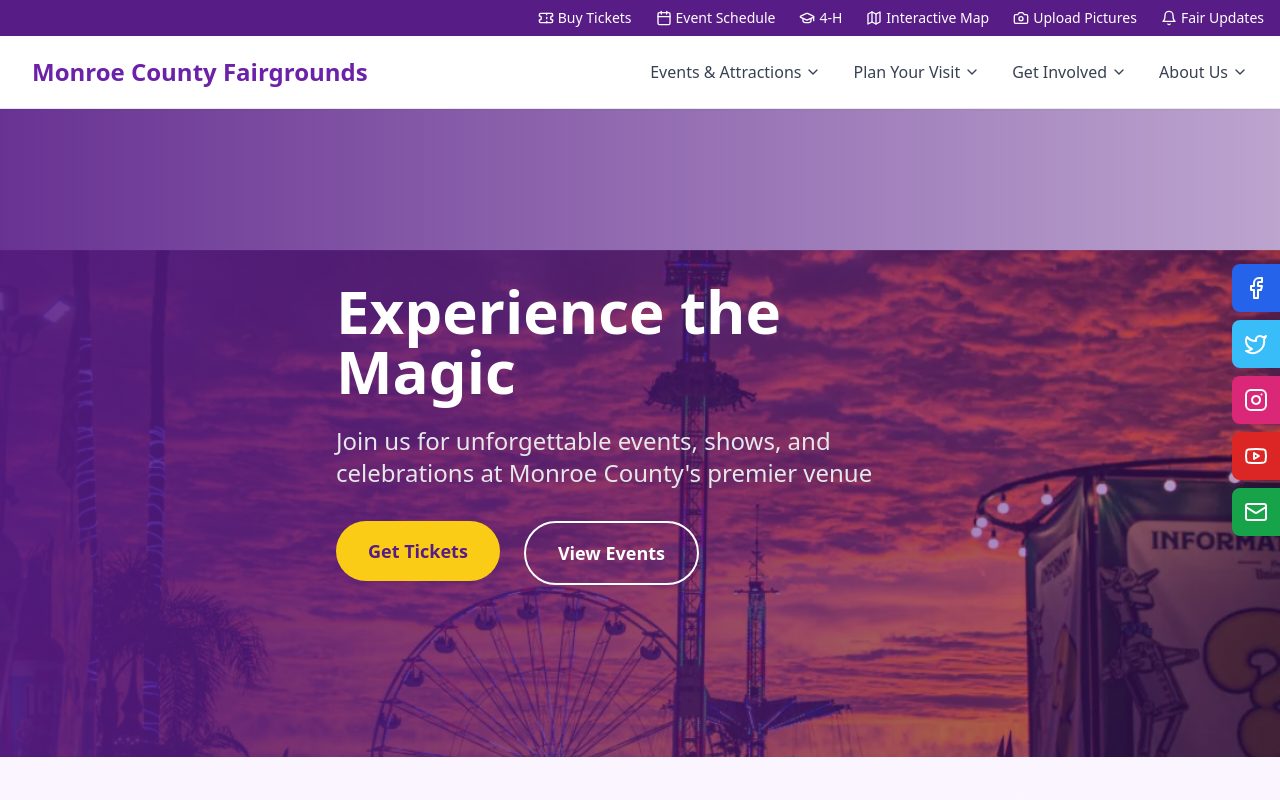
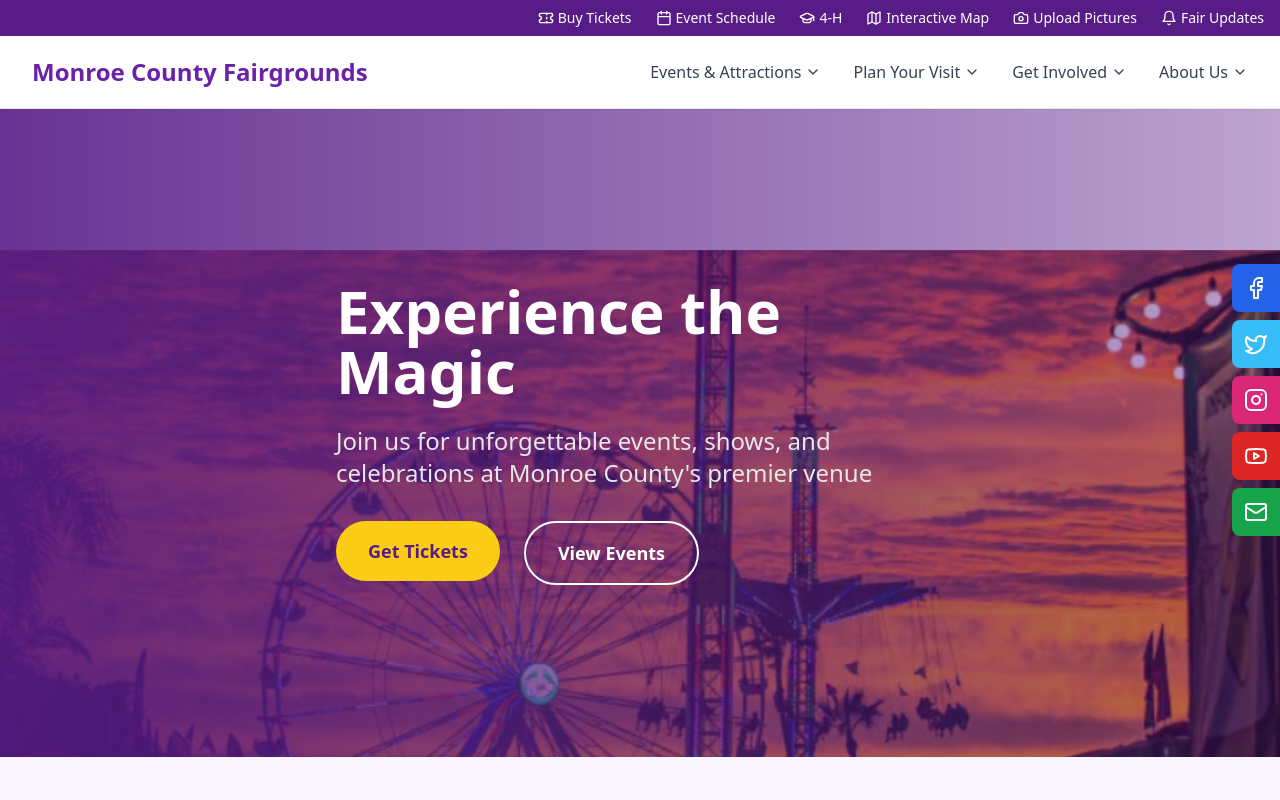
Before and after one commit to harshadhoma/monroe-redesign, a React (Vite) app: page / in a window 1280 px wide. Shown: the top 800 px of the page. Built offline with nearby package versions, Linux system fonts and the light colour scheme; a web font is replaced by a local one.

Commit message:
topnav-right mob-desk view

```diff
--- a/src/App.tsx
+++ b/src/App.tsx
@@ -25,7 +25,7 @@ function App() {
       {/* <div className="relative pt-20 h-screen"> */}
       <div className="relative h-[81vh] flex items-start">
         <ParallaxImage
-          src="/assests/back.webp"
+          src="/assests/background.png"
           // src="https://media.nbcsandiego.com/2021/04/GettyImages-1159157844.jpg?quality=85&strip=all&resize=1200%2C675"
           // src="https://offloadmedia.feverup.com/secretseattle.co/wp-content/uploads/2024/08/20120934/23fair_carnival_daytime_JC216-1024x683.jpg"
           alt="Fairgrounds"
```
Also changed, not shown: public/assests/background.png (added).
